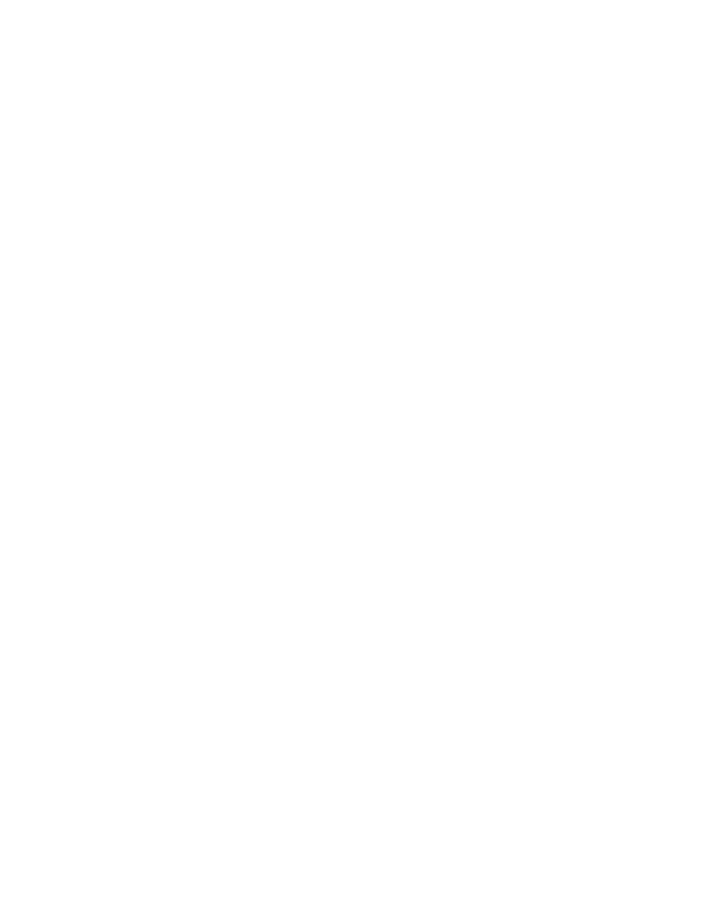
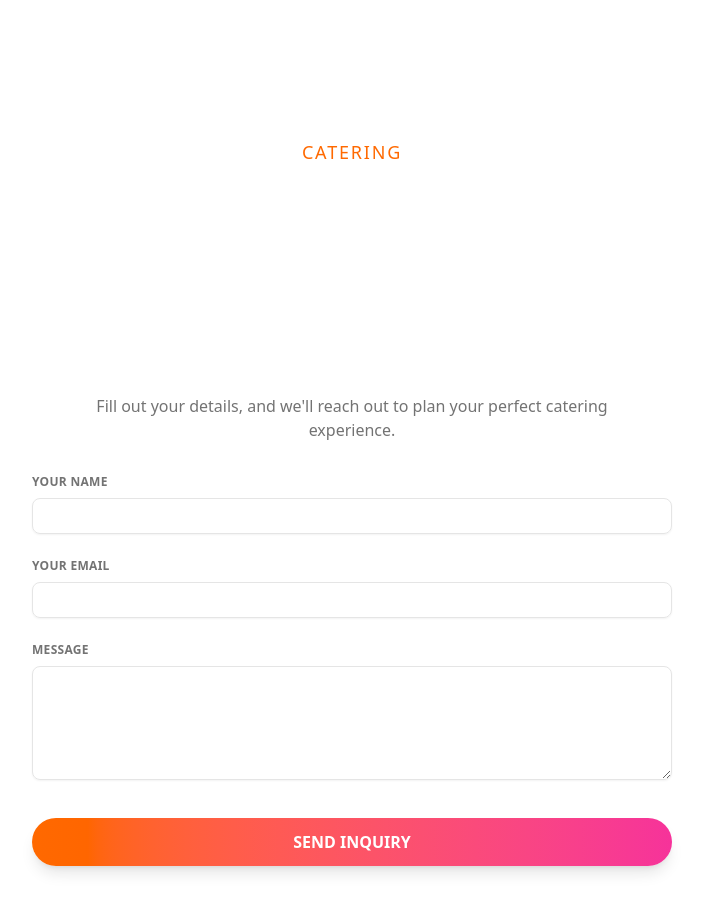
Before and after one commit to robkebab/vercel-demo, a Next.js app: page / in a window 1280 px wide. Shown: the part 2940-3852 px from the top of the page, without its empty margins (288-991 px from the left). Before the commit the page ends 2873 px from the top, so only its background shows below. Built offline with nearby package versions, Linux system fonts and the light colour scheme; a web font is replaced by a local one.

Commit message:
feat(home): add catering section

```diff
--- a/app/page.tsx
+++ b/app/page.tsx
@@ -1,4 +1,5 @@
 import { HomeAbout } from "@/components/home/about";
+import { HomeCatering } from "@/components/home/catering";
 import { HomeHero } from "@/components/home/hero";
 import { HomeLocations } from "@/components/home/locations";
 import { HomeNavbar } from "@/components/home/navbar";
@@ -10,8 +11,9 @@
       <HomeNavbar />
       <HomeHero />
       <HomeLocations />
+      <HomeAbout />
       <HomeReviews />
-      <HomeAbout />
+      <HomeCatering />
     </main>
   );
 }
--- /dev/null
+++ b/components/home/catering.tsx
@@ -0,0 +1,85 @@
+import { Input } from "@/components/ui/input";
+import React from "react";
+
+async function submitCatering(formData: FormData) {
+  "use server";
+  console.log(formData);
+  // Here you would handle the form submission, e.g., send an email or store in DB
+  // For now, just simulate a delay
+  await new Promise((resolve) => setTimeout(resolve, 500));
+}
+
+export function HomeCatering() {
+  return (
+    <section
+      id="catering"
+      className="w-full flex flex-col items-center py-16 md:py-28 bg-background text-primary"
+    >
+      <div className="w-full max-w-2xl flex flex-col items-center px-4 mx-auto">
+        <span className="text-base md:text-lg text-orange-500 font-medium mb-4 tracking-widest uppercase text-center">
+          CATERING
+        </span>
+        <h2 className="font-accent text-3xl md:text-5xl font-extrabold text-white text-center mb-6 md:mb-8 leading-tight md:leading-tight">
+          LOOKING TO CATER YOUR NEXT EVENT? WE&apos;VE GOT YOU COVERED!
+        </h2>
+        <p className="text-muted-foreground text-center mb-8 max-w-lg">
+          Fill out your details, and we&apos;ll reach out to plan your perfect
+          catering experience.
+        </p>
+        <form action={submitCatering} className="w-full flex flex-col gap-6">
+          <div>
+            <label
+              htmlFor="name"
+              className="block text-xs font-semibold mb-2 uppercase tracking-wide text-muted-foreground"
+            >
+              YOUR NAME
+            </label>
+            <Input
+              id="name"
+              name="name"
+              type="text"
+              required
+              autoComplete="name"
+            />
+          </div>
+          <div>
+            <label
+              htmlFor="email"
+              className="block text-xs font-semibold mb-2 uppercase tracking-wide text-muted-foreground"
+            >
+              YOUR EMAIL
+            </label>
+            <Input
+              id="email"
+              name="email"
+              type="email"
+              required
+              autoComplete="email"
+            />
+          </div>
+          <div>
+            <label
+              htmlFor="message"
+              className="block text-xs font-semibold mb-2 uppercase tracking-wide text-muted-foreground"
+            >
+              MESSAGE
+            </label>
+            <textarea
+              id="message"
+              name="message"
+              required
+              rows={4}
+              className="w-full rounded-md border border-input bg-transparent px-3 py-2 text-base text-primary shadow-xs transition-[color,box-shadow] outline-none focus-visible:border-ring focus-visible:ring-ring/50 focus-visible:ring-[3px] placeholder:text-muted-foreground"
+            />
+          </div>
+          <button
+            type="submit"
+            className="mt-2 rounded-full px-10 py-3 font-bold text-white text-base bg-gradient-to-r from-orange-500 to-pink-500 shadow-lg transition hover:scale-105 focus:outline-none focus:ring-2 focus:ring-primary"
+          >
+            SEND INQUIRY
+          </button>
+        </form>
+      </div>
+    </section>
+  );
+}
--- a/components/home/hero.tsx
+++ b/components/home/hero.tsx
@@ -75,10 +75,10 @@
         <span className="text-lg md:text-xl text-muted-foreground mb-2 md:mb-4">
           Since 2012
         </span>
-        <h1 className="font-accent text-4xl md:text-6xl font-extrabold text-white tracking-tight mb-4 md:mb-6 leading-tight md:leading-tight">
+        <h1 className="font-accent text-4xl md:text-6xl font-extrabold text-white tracking-tight mb-4 md:mb-6 leading-tight">
           TOMMY
-          <br className="md:hidden" /> WANT
-          <br className="md:hidden" /> WINGY
+          <br /> WANT
+          <br /> WINGY
         </h1>
         <p className="text-base md:text-lg text-muted-foreground mb-8 md:mb-10">
           We make chicken lollipops! We take all the fuss and mess out of the
```
